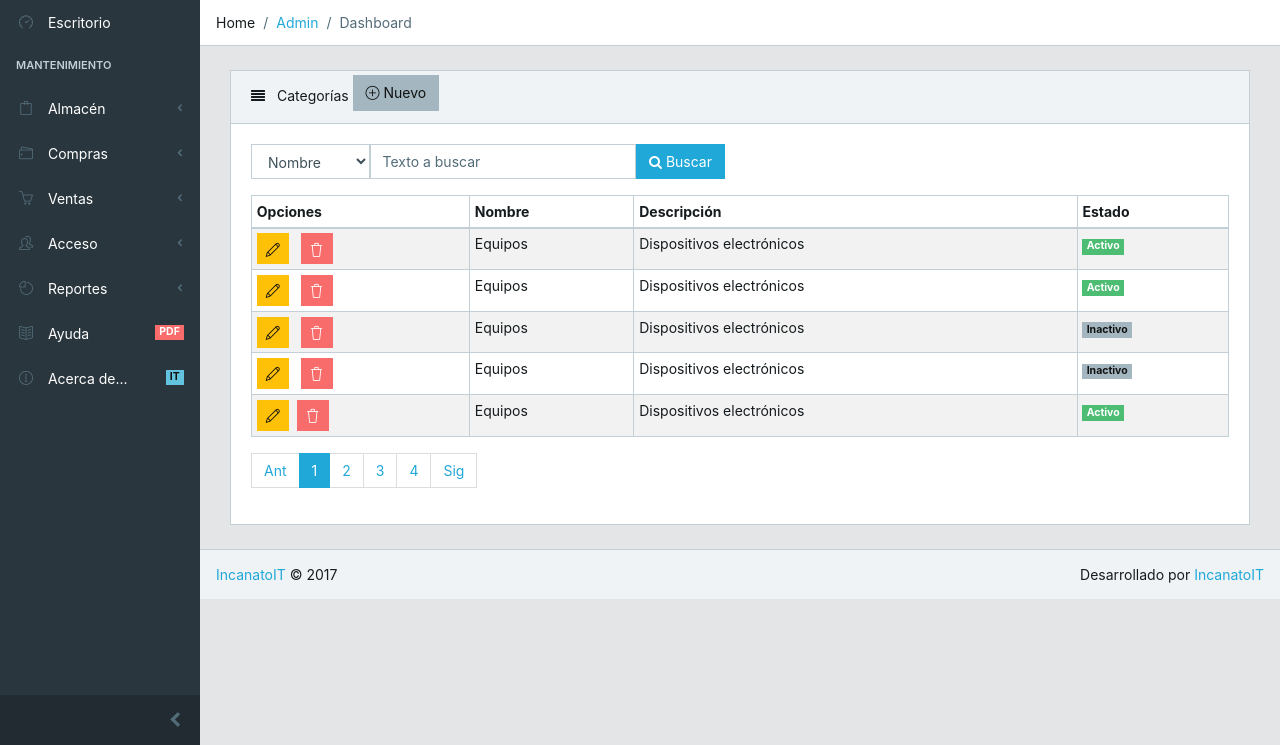
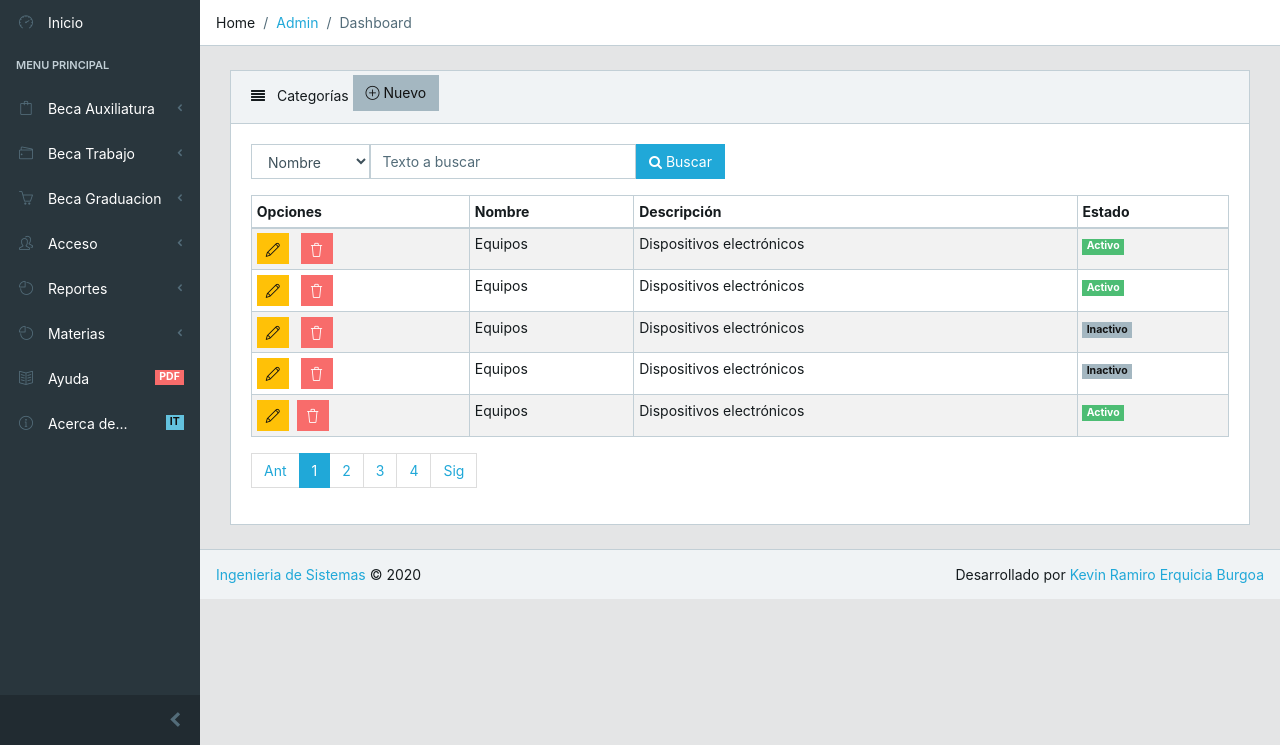
Before and after one commit to mtys258456/proyecto, a Laravel app: page / in a window 1280 px wide. Shown: the part 55-800 px from the top of the page. Run offline with Laravel 8, Linux system fonts and the light colour scheme.

Commit message:
modificaciones menores

```diff
--- a/resources/views/plantilla/sidebar.blade.php
+++ b/resources/views/plantilla/sidebar.blade.php
@@ -2,38 +2,38 @@
             <nav class="sidebar-nav">
                 <ul class="nav">
                     <li @click="menu=0" class="nav-item">
-                        <a class="nav-link active" href="#"><i class="icon-speedometer"></i> Escritorio</a>
+                        <a class="nav-link active" href="#"><i class="icon-speedometer"></i> Inicio</a>
                     </li>
                     <li class="nav-title">
-                        Mantenimiento
+                        Menu Principal
                     </li>
                     <li class="nav-item nav-dropdown">
-                        <a class="nav-link nav-dropdown-toggle" href="#"><i class="icon-bag"></i> Almacén</a>
+                        <a class="nav-link nav-dropdown-toggle" href="#"><i class="icon-bag"></i> Beca Auxiliatura</a>
                         <ul class="nav-dropdown-items">
                             <li @click="menu=1" class="nav-item">
-                                <a class="nav-link" href="#"><i class="icon-bag"></i> Categorías</a>
+                                <a class="nav-link" href="#"><i class="icon-bag"></i> ingresar </a>
                             </li>
                             <li @click="menu=2" class="nav-item">
-                                <a class="nav-link" href="#"><i class="icon-bag"></i> Artículos</a>
+                                <a class="nav-link" href="#"><i class="icon-bag"></i> Actualizar</a>
                             </li>
                         </ul>
                     </li>
                     <li class="nav-item nav-dropdown">
-                        <a class="nav-link nav-dropdown-toggle" href="#"><i class="icon-wallet"></i> Compras</a>
+                        <a class="nav-link nav-dropdown-toggle" href="#"><i class="icon-wallet"></i> Beca Trabajo</a>
                         <ul class="nav-dropdown-items">
                             <li @click="menu=3" class="nav-item">
-                                <a class="nav-link" href="#"><i class="icon-wallet"></i> Ingresos</a>
+                                <a class="nav-link" href="#"><i class="icon-wallet"></i> Ingresar</a>
                             </li>
                             <li @click="menu=4" class="nav-item">
-                                <a class="nav-link" href="#"><i class="icon-notebook"></i> Proveedores</a>
+                                <a class="nav-link" href="#"><i class="icon-notebook"></i> Actualizar</a>
                             </li>
                         </ul>
                     </li>
                     <li class="nav-item nav-dropdown">
-                        <a class="nav-link nav-dropdown-toggle" href="#"><i class="icon-basket"></i> Ventas</a>
+                        <a class="nav-link nav-dropdown-toggle" href="#"><i class="icon-basket"></i> Beca Graduacion</a>
                         <ul class="nav-dropdown-items">
                             <li @click="menu=5" class="nav-item">
-                                <a class="nav-link" href="#"><i class="icon-basket-loaded"></i> Ventas</a>
+                                <a class="nav-link" href="#"><i class="icon-basket-loaded"></i> Ingresar</a>
                             </li>
                             <li @click="menu=6" class="nav-item">
                                 <a class="nav-link" href="#"><i class="icon-notebook"></i> Clientes</a>
@@ -55,10 +55,18 @@
                         <a class="nav-link nav-dropdown-toggle" href="#"><i class="icon-pie-chart"></i> Reportes</a>
                         <ul class="nav-dropdown-items">
                             <li @click="menu=9" class="nav-item">
-                                <a class="nav-link" href="#"><i class="icon-chart"></i> Reporte Ingresos</a>
+                                <a class="nav-link" href="#"><i class="icon-chart"></i> Reporte Individuales</a>
                             </li>
                             <li @click="menu=10" class="nav-item">
-                                <a class="nav-link" href="#"><i class="icon-chart"></i> Reporte Ventas</a>
+                                <a class="nav-link" href="#"><i class="icon-chart"></i> Reporte Conjunto</a>
+                            </li>
+                        </ul>
+                    </li>
+                    <li class="nav-item nav-dropdown">
+                        <a class="nav-link nav-dropdown-toggle" href="#"><i class="icon-pie-chart"></i> Materias</a>
+                        <ul class="nav-dropdown-items">
+                            <li @click="menu=10" class="nav-item">
+                                <a class="nav-link" href="#"><i class="icon-chart"></i> Ingresar Materias</a>
                             </li>
                         </ul>
                     </li>
--- a/resources/views/principal.blade.php
+++ b/resources/views/principal.blade.php
@@ -5,11 +5,11 @@
     <meta charset="utf-8">
     <meta http-equiv="X-UA-Compatible" content="IE=edge">
     <meta name="viewport" content="width=device-width, initial-scale=1, shrink-to-fit=no">
-    <meta name="description" content="Sistema Ventas Laravel Vue Js- IncanatoIT">
-    <meta name="author" content="Incanatoit.com">
-    <meta name="keyword" content="Sistema ventas Laravel Vue Js, Sistema compras Laravel Vue Js">
+    <meta name="description" content="Sistema de Control de Becas Academicas - Ingenieria de Sistemas U.A.T.F.">
+    <meta name="author" content="Kevin Ramiro Erquicia Burgoa">
+    <meta name="keyword" content="Sistema de Control de Becas Academicas - Ingenieria de Sistemas U.A.T.F.">
     <link rel="shortcut icon" href="img/favicon.png">
-    <title>Sistema Ventas - IncanatoIT</title>
+    <title>Sistema de control de Becas - Ing. de Sistemas U.A.T.F.</title>
     <meta name="csrf-token" content="{{ csrf_token() }}">
     <!-- Icons -->
     <link href="css/plantilla.css" rel="stylesheet">
@@ -78,8 +78,8 @@
     </div>
     </div>
     <footer class="app-footer">
-        <span><a href="http://www.incanatoit.com/">IncanatoIT</a> &copy; 2017</span>
-        <span class="ml-auto">Desarrollado por <a href="http://www.incanatoit.com/">IncanatoIT</a></span>
+        <span><a href="https://www.facebook.com/groups/570997296338166/?epa=SEARCH_BOX">Ingenieria de Sistemas</a> &copy; 2020</span>
+        <span class="ml-auto">Desarrollado por <a href="https://www.facebook.com/kevin.erquiciaburgoa">Kevin Ramiro Erquicia Burgoa</a></span>
     </footer>
 
 
```
